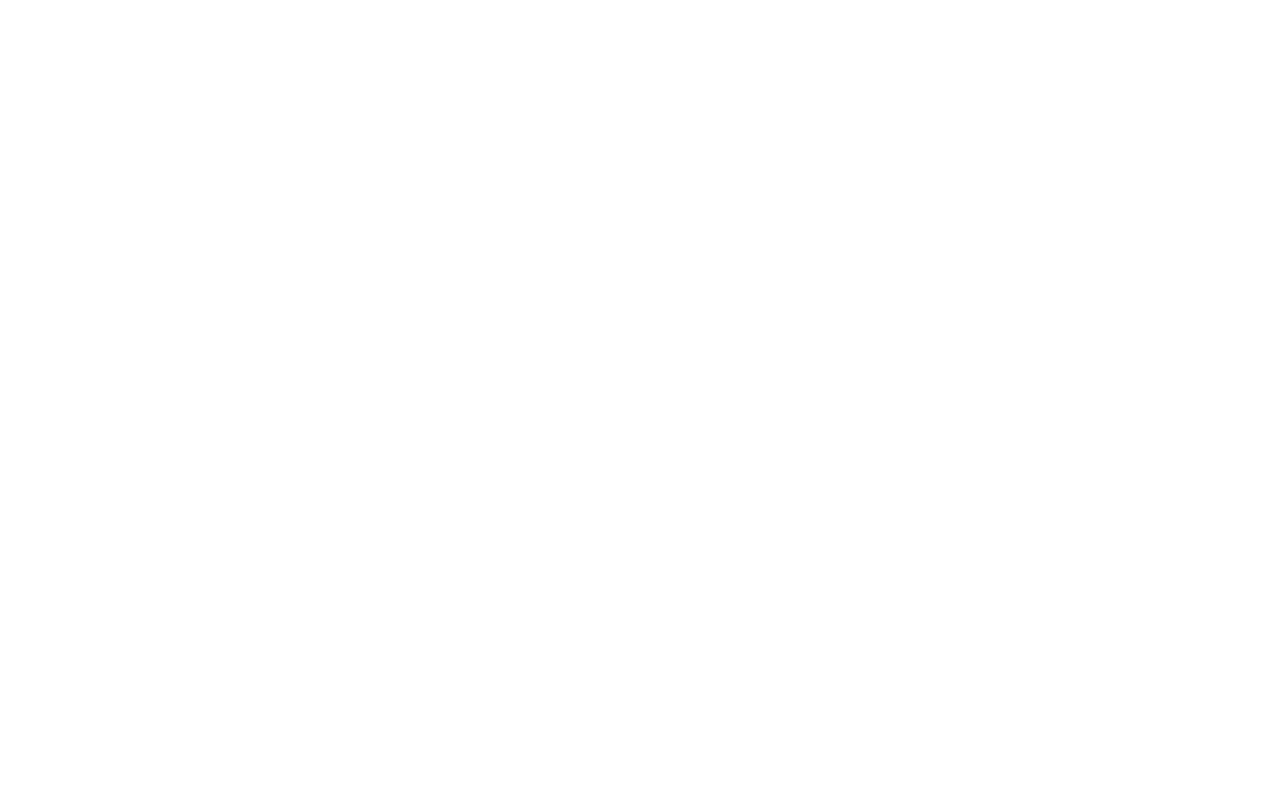
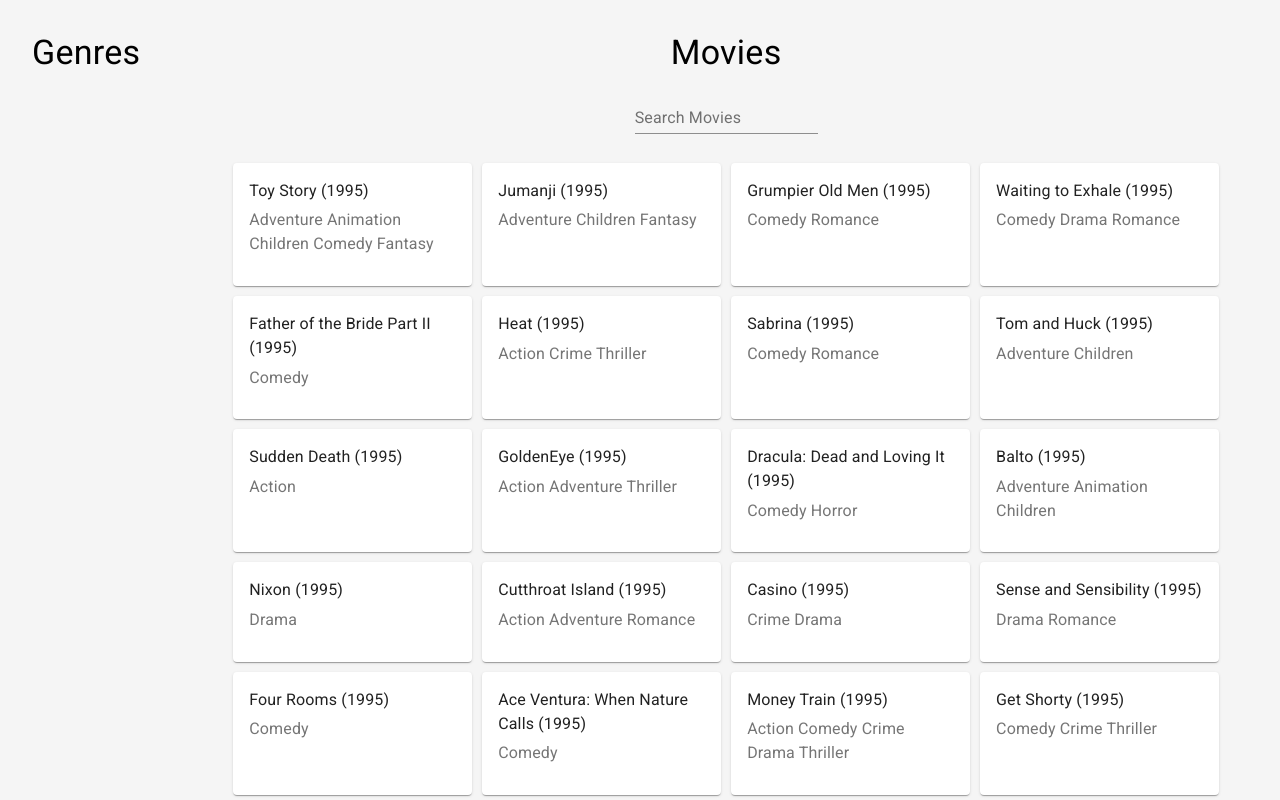
Before and after one commit to akoreh/Movies, a React (Create React App) app: page / in a window 1280 px wide. Built offline with nearby package versions, Linux system fonts and the light colour scheme.

Commit message:
Displaying movies with pagination

```diff
--- a/src/App.jsx
+++ b/src/App.jsx
@@ -1,11 +1,16 @@
 import React, { useEffect, useState } from 'react';
 import './App.scss';
 
+import { TextField, Typography } from '@material-ui/core';
+
 import moviesDataset from './data/movies.json';
+import MovieCard from './components/MovieCard/MovieCard';
 
 function App() {
   const [genres, setGenres] = useState({});
   const [movies, setMovies] = useState([]);
+  const [currentPage, setCurrentPage] = useState(0);
+  const pageSize = 20;
 
   const parseMovies = () => {
     const genres = {};
@@ -36,10 +41,34 @@
     setMovies(movies);
   }
 
+
+  // EVENTS
+  const onPageClicked = page => setCurrentPage(page);
+
+
   useEffect(parseMovies, moviesDataset);
+
+  const visibleMovies = movies.filter(movie => movie.visible);
+  const pages = new Array(Math.ceil(visibleMovies.length / pageSize)).fill(1);
 
   return (
     <div className="app">
+      <div className="panel__left">
+        <Typography className="panel__title" variant="h4" gutterBottom > Genres </Typography>
+      </div>
+      <div className="panel__right">
+        <Typography className="panel__title" variant="h4" gutterBottom > Movies </Typography>
+        <TextField
+          label="Search Movies"
+          type="search"
+        />
+        <div className="movies">
+          {visibleMovies.slice(currentPage * pageSize, !currentPage ? pageSize : currentPage * pageSize + pageSize).map(movie => <MovieCard key={movie.id} movie={movie}/>)}
+        </div>
+        <div className="pages">
+          {pages.map((page, index) => <button key={`${page}_${index+1}`} onClick={onPageClicked.bind(null, index)}>{index + 1}</button>)}
+        </div>
+      </div>
     </div>
   );
 }
--- a/src/App.scss
+++ b/src/App.scss
@@ -0,0 +1,43 @@
+@import './scss/variables';
+
+.app {
+  display: flex;
+  height: 100%;
+  width: 100%;
+  background-color: $lightGrey;
+
+  .panel {
+
+    &__right {
+      display: flex;
+      flex-direction: column;
+      align-items: center;
+      flex: 1;
+      max-height: 100vh;
+      overflow-y: auto;
+      overflow-x: hidden;
+
+      .movies {
+        display: flex;
+        flex-wrap: wrap;
+        padding: 1.5rem;
+        height: 100%;
+
+        & > * {
+          flex: 1 0 21%;
+          margin: 5px;
+        }
+      }
+    }
+
+
+    &__left,
+    &__right {
+      padding: 2rem;
+    }
+
+    &__title {
+      user-select: none;
+    }
+  }
+}
--- /dev/null
+++ b/src/components/MovieCard/MovieCard.jsx
@@ -0,0 +1,22 @@
+import React from 'react';
+
+import {Card, CardContent, Typography} from '@material-ui/core';
+
+import './MovieCard.scss';
+
+function MovieCard({movie}) {
+    return (
+        <Card className="movie">
+            <CardContent>
+                <Typography className="movie__title" variant="body1" gutterBottom>
+                    {movie.title}
+                </Typography>
+                <Typography className="movie__genres" variant="body1" color="textSecondary" gutterBottom>
+                    {movie.genres.join(' ')}
+                </Typography>
+            </CardContent>
+        </Card>
+    )
+};
+
+export default MovieCard;
--- a/src/index.scss
+++ b/src/index.scss
@@ -1,3 +1,10 @@
+html,
+body,
+#root {
+  height: 100%;
+  width: 100%;
+}
+
 body {
   margin: 0;
   font-family: "Roboto", sans-serif;
--- a/src/scss/_variables.scss
+++ b/src/scss/_variables.scss
@@ -0,0 +1 @@
+$lightGrey: #F5F5F5;
```
Also changed, not shown: src/components/MovieCard/MovieCard.scss (added).
